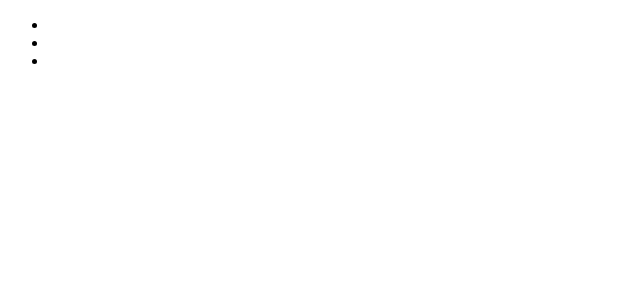
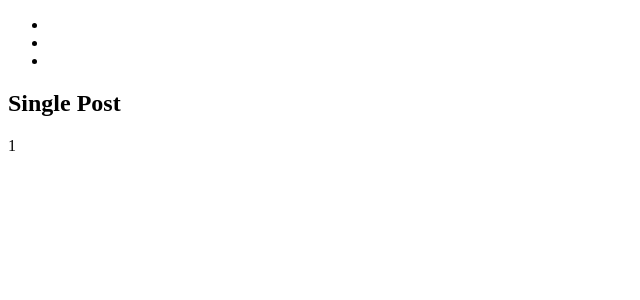
Before and after one commit to Ultra-Doggo/bug-tracker, a React (Create React App) app in the folder frontend/: page /task/1 in a window 1280 px wide. Shown: the top 300 px of the page, without its empty margins (0-640 px from the left). Built offline with nearby package versions, Linux system fonts and the light colour scheme.

Commit message:
creation of Single Task page component

```diff
--- a/frontend/src/MainRouter.js
+++ b/frontend/src/MainRouter.js
@@ -8,6 +8,7 @@ import Dashboard from './user/Dashboard'
 import EditUser from './user/EditUser'
 import PrivateRoute from './auth/PrivateRoute'
 import NewTask from './task/NewTask'
+import SingleTask from './task/SingleTask'
 
 const MainRouter = () => (
     <div>
@@ -16,6 +17,10 @@ const MainRouter = () => (
             <Route
                 exact path="/"
                 component={Home}
+            />
+            <Route
+                exact path="/task/:taskId"
+                component={SingleTask}
             />
             <Route
                 exact path="/register"
--- /dev/null
+++ b/frontend/src/task/SingleTask.js
@@ -0,0 +1,14 @@
+import React, { Component } from 'react';
+
+class SingleTask extends Component {
+    render() {
+        return (
+            <div>
+                <h2>Single Post</h2>
+                {this.props.match.params.taskId}
+            </div>
+        );
+    }
+}
+
+export default SingleTask;
```
